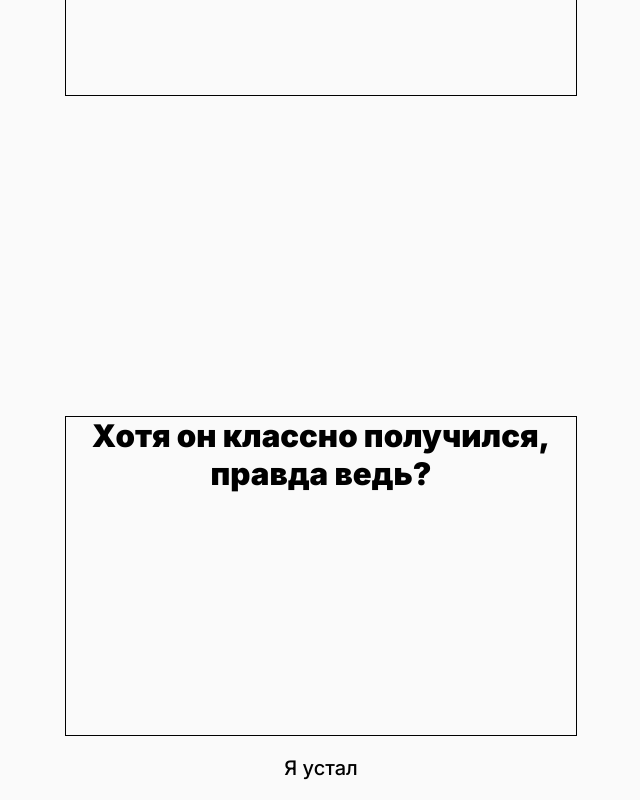
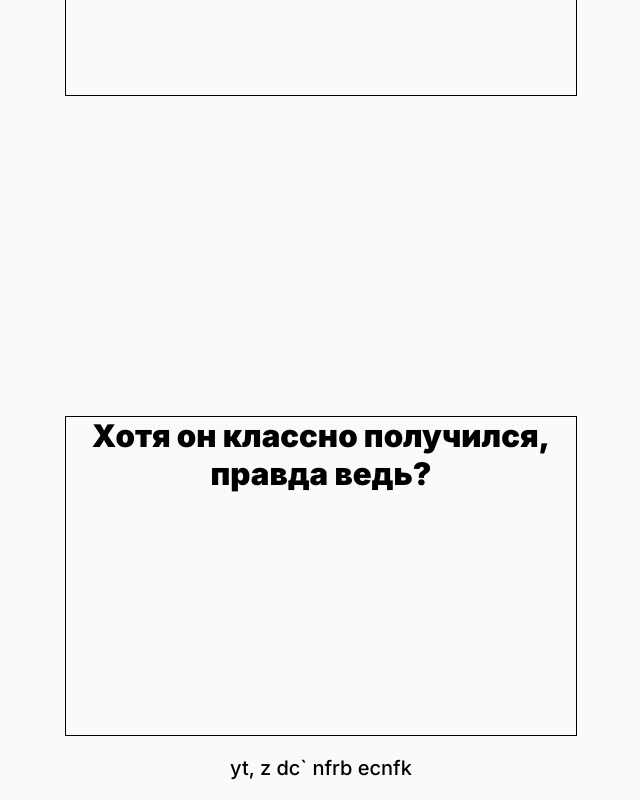
Before and after one commit to Glazactuk/MY_SITE_PORTFOLIO, a plain HTML site: page index.html in a window 1280 px wide. Shown: the part 3278-4078 px from the top of the page, without its empty margins (319-959 px from the left). Drawn offline with Linux system fonts and the light colour scheme; a web font is replaced by a local one.

Commit message:
just change some text

```diff
--- a/index.html
+++ b/index.html
@@ -44,7 +44,7 @@
         </div>
 
     <div id="footer_container">
-        Я устал
+        yt, z dc` nfrb ecnfk
     </div>
 
 
```
